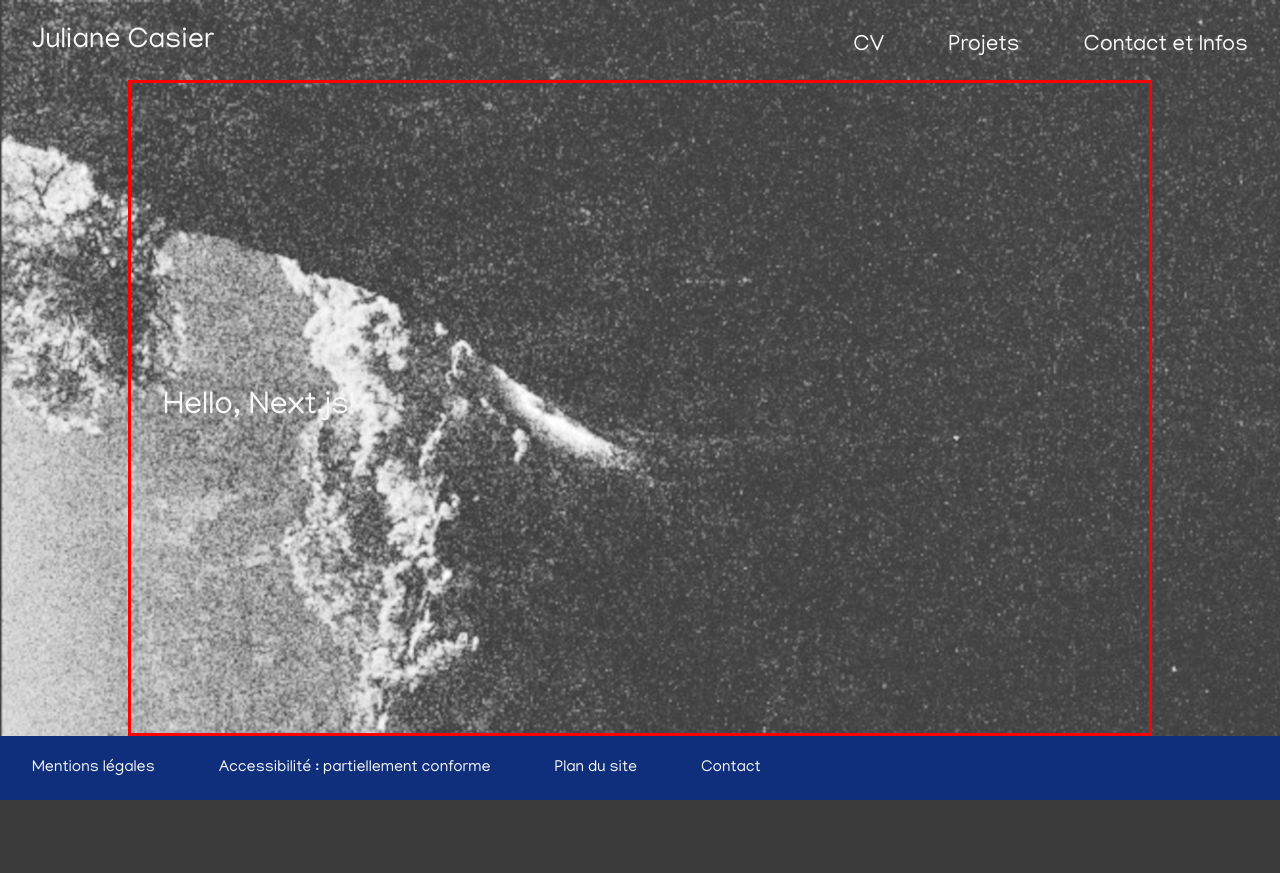
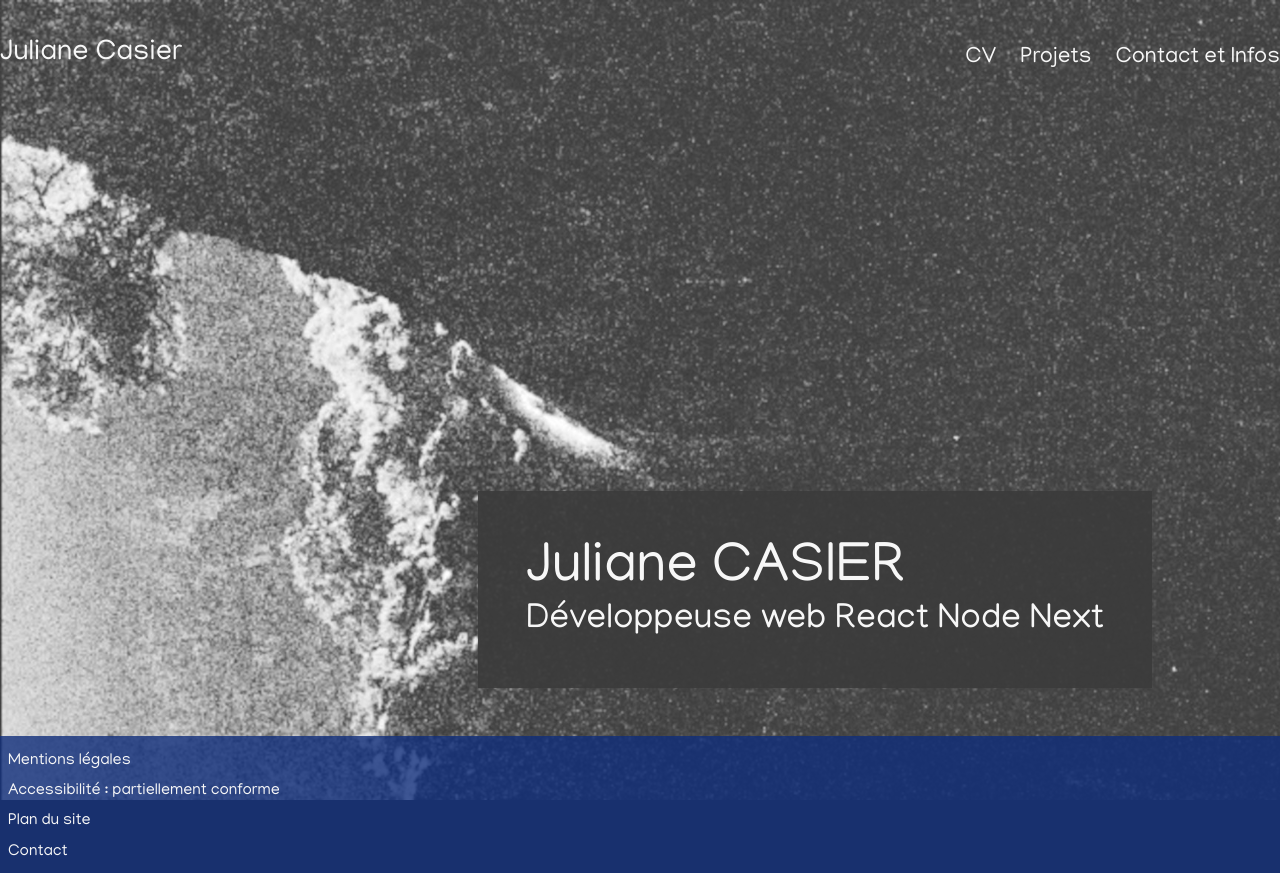
Before and after one commit to ilalande/portfolio, a Next.js app: page / in a window 1280 px wide. Before the commit the page ends 800 px from the top, so only its background shows below. Built offline with nearby package versions, Linux system fonts and the light colour scheme.

Commit message:
ending general layout

```diff
--- a/app/page.tsx
+++ b/app/page.tsx
@@ -1,3 +1,12 @@
-export default function Page() {
-  return <h1>Hello, Next.js!</h1>;
+import styles from '@styles/modules/HomePage.module.scss';
+
+export default function HomePage() {
+  return (
+    <div className={styles.container}>
+      <div className={styles.titles}>
+        <h1>Juliane CASIER</h1>
+        <h2>Développeuse web React Node Next</h2>
+      </div>
+    </div>
+  );
 }
--- a/components/footer/index.tsx
+++ b/components/footer/index.tsx
@@ -4,10 +4,10 @@ const Footer = () => {
   return (
     <>
       <footer role='contentinfo' className={styles.footer}>
+        <div className={`${styles.listWrapper} section`}>
           <ul>
-          {' '}
             <li>
-            <Link href='/page/cv'>Mentions légales</Link>
+              <Link href='/page/mentions-legales'>Mentions légales</Link>
             </li>
             <li>
               <Link href='/page/accessibilite'>
@@ -21,6 +21,7 @@ const Footer = () => {
               <Link href='/page/contact'>Contact</Link>
             </li>
           </ul>
+        </div>
       </footer>
     </>
   );
--- a/components/header/index.tsx
+++ b/components/header/index.tsx
@@ -3,8 +3,12 @@ import Link from 'next/link';
 const Header = () => {
   return (
     <>
-      <header role='banner' className={styles.header}>
-        <nav role='navigation' aria-label='navigation principale'>
+      <header role='banner' className={`${styles.header}`}>
+        <nav
+          role='navigation'
+          aria-label='navigation principale'
+          className='section'
+        >
           <ul>
             <li>
               <Link href='/'>Juliane Casier </Link>
--- a/styles/base/global.scss
+++ b/styles/base/global.scss
@@ -8,40 +8,34 @@ body {
 .mainWrapper {
   width: 100%;
   height: 100%;
-  margin: auto;
-  max-width: $laptop;
   background-image: url('/images/background_1920_1080.jpg');
   background-repeat: no-repeat;
   background-size: cover;
 }
 
 header {
-  height: 10%;
+  min-height: 10%;
+  display: flex;
 }
 
 main {
-  border: 3px solid red;
-  height: 82%;
+  min-height: 82%;
+  //To center vertically main in page
+  display: flex;
+  align-items: flex-end;
 }
 footer {
-  height: 8%;
-  background-color: $second-color-blue;
+  min-height: 8%;
+  background-color: $second-color-blue__transparent-80;
+  display: flex;
+  align-items: flex-end;
+  justify-content: flex-start;
 }
 
 .section {
-  width: 80%;
-  margin: auto;
-  display: flex;
-  align-items: center;
-  padding: 2rem;
+  margin: 0 auto;
+  max-width: $laptop;
 }
-
-// .container {
-//   width: 80%;
-//   max-width: 1128px;
-//   margin: 0 auto;
-//   border: 1px solid green;
-// }
 
 // .row {
 //   display: flex;
--- a/styles/base/typography.scss
+++ b/styles/base/typography.scss
@@ -1,5 +1,4 @@
 body {
-  line-height: 1.5;
   font-family: var(--manjari);
   -webkit-font-smoothing: antialiased;
 }
@@ -14,4 +13,5 @@ h6 {
 }
 p {
   font-family: var(--ubuntu);
+  line-height: 1.5;
 }
--- a/styles/modules/Footer.module.scss
+++ b/styles/modules/Footer.module.scss
@@ -1,15 +1,23 @@
 @import '@styles/utilities/utilities.scss';
+.listWrapper {
+  display: flex;
+  align-items: baseline;
+  font-size: 1.8rem;
+  width: 100%;
+}
 .footer ul {
-  display: flex;
-  align-items: center;
   font-size: 1rem;
   height: 100%;
+  width: 100%;
+  padding: 0.5rem;
+}
+.footer li {
+  padding-bottom: 0.2rem;
+  margin-top: 0.5rem;
+  //To avoid shift on hover
+  border-bottom: 1px solid transparent;
 }
 
-.footer li {
-  padding: 1rem;
-  margin: 0 1rem;
-}
 .footer a {
   color: $main-color-white;
 }
@@ -21,3 +29,15 @@
     font-weight: 800;
   }
 }
+@media #{$laptop-up} {
+  .footer ul {
+    display: flex;
+    flex-wrap: wrap;
+    gap: 2rem;
+    margin: 0.2rem;
+    gap: 3rem;
+  }
+  .footer li {
+    padding-bottom: 0.5rem;
+  }
+}
--- a/styles/modules/Header.module.scss
+++ b/styles/modules/Header.module.scss
@@ -2,31 +2,39 @@
 
 .header nav {
   display: flex;
-  height: 100%;
   justify-content: space-between;
   align-items: flex-end;
   font-size: 1.8rem;
+  width: 100%;
 }
 
 .header ul {
   display: flex;
-}
-.header li {
-  padding: 1rem;
-  margin: 0 1rem;
-}
-.header a {
-  color: $main-color-white;
-}
-.header li:hover {
-  border-bottom: 1px solid $main-color-white;
-  opacity: 90%;
-  cursor: pointer;
-  a {
-    font-weight: 800;
-  }
+  flex-wrap: wrap;
 }
 
 .menu {
   font-size: 1.4rem;
+  gap: 1.5rem;
 }
+
+.header a {
+  color: $main-color-white;
+}
+
+.header li {
+  padding-bottom: 0.5rem;
+  //To avoid shift on hover
+  border-bottom: 2px solid transparent;
+}
+.header li:hover {
+  border-bottom: 2px solid white;
+  opacity: 90%;
+  cursor: pointer;
+}
+
+@media #{$laptop-up} {
+  .header ul {
+    margin-left: 0rem;
+  }
+}
--- /dev/null
+++ b/styles/modules/HomePage.module.scss
@@ -0,0 +1,32 @@
+@import '@styles/utilities/utilities.scss';
+
+.container {
+  height: 100%;
+  min-height: 600px;
+  margin: auto;
+  max-width: $laptop;
+  width: 80%;
+  max-width: 1128px;
+  display: flex;
+  align-items: flex-end;
+  justify-content: flex-end;
+  margin-bottom: 3rem;
+}
+.titles {
+  padding: 3rem;
+  background-color: $main-color-black__transparent-90;
+}
+
+.titles h1 {
+  font-size: 3.5rem;
+}
+.titles h2 {
+  font-size: 2.2rem;
+}
+
+@media #{$laptop-up} {
+  .titles {
+    padding: 3rem;
+    background-color: transparent;
+  }
+}
--- a/styles/utilities/colorVariables.scss
+++ b/styles/utilities/colorVariables.scss
@@ -3,6 +3,7 @@ $second-color-blue: hsla(223, 78%, 27%);
 $main-color-white: hsl(0, 0%, 97%);
 $second-color-blue__transparent-80: hsla(223, 78%, 27%, 0.8);
 $main-color-white__transparent-80: hsl(0, 0%, 97%, 0.8);
+$main-color-black__transparent-90: hsl(0, 0%, 23%, 0.9);
 
 :export {
   main-color-black: $main-color-black;
```
Lines whose indentation alone changed are shown as unchanged.
